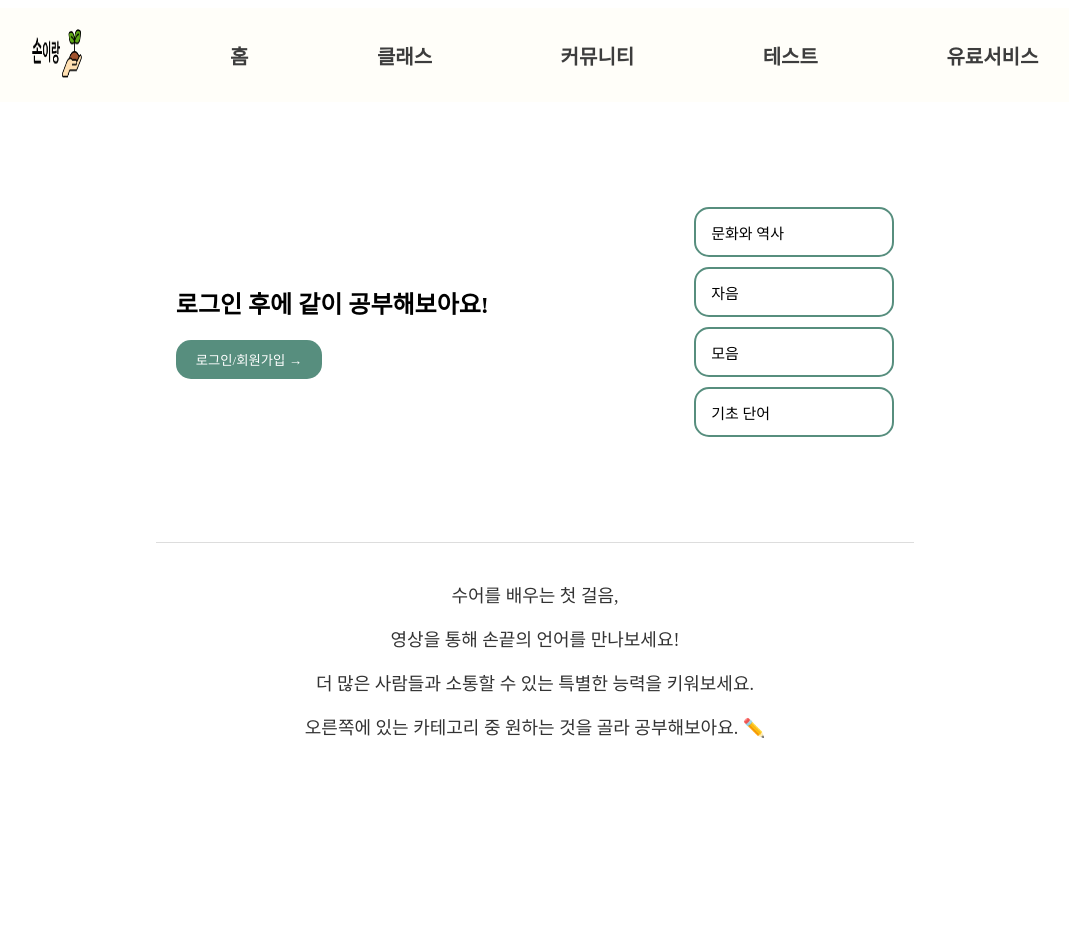
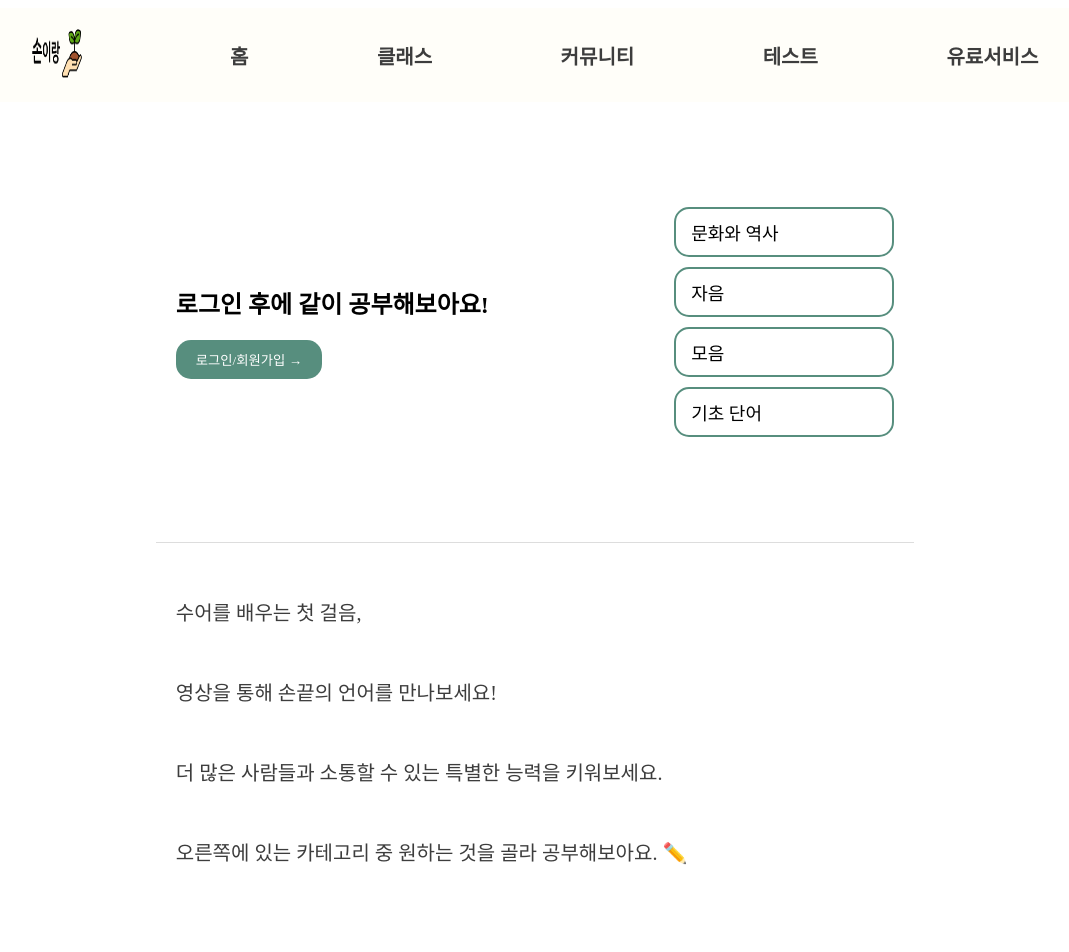
Before and after one commit to GDG-SignED/front, a React (Vite) app: page /class-main-page in a window 1280 px wide. Shown: the top 952 px of the page, without its empty margins (105-1174 px from the left). Built offline with nearby package versions, Linux system fonts and the light colour scheme; a web font is replaced by a local one.

Commit message:
Fear #3: 클래스 페이지 하단부 디폴트 텍스트 컴포넌트 분리

```diff
--- a/src/components/ClassPageContent.jsx
+++ b/src/components/ClassPageContent.jsx
@@ -4,11 +4,10 @@ function ClassPageContent() {
 
   return (
     <div className="class-page-content">
-      수어를 배우는 첫 걸음,
-      영상을 통해 손끝의 언어를 만나보세요!
-      더 많은 사람들과 소통할 수 있는 특별한 능력을 키워보세요.
-
-      오른쪽에 있는 카테고리 중 원하는 것을 골라 공부해보아요. ✏️
+      <p>수어를 배우는 첫 걸음,</p>
+      <p>영상을 통해 손끝의 언어를 만나보세요!</p>
+      <p>더 많은 사람들과 소통할 수 있는 특별한 능력을 키워보세요.</p>
+      <p>오른쪽에 있는 카테고리 중 원하는 것을 골라 공부해보아요. ✏️</p>
     </div>
   );
 };
--- a/src/components/css/ClassPageContent.css
+++ b/src/components/css/ClassPageContent.css
@@ -3,7 +3,7 @@
 position: absolute;
 font-style: normal;
 font-weight: 400;
-font-size: 40px;
+font-size: 20px;
 line-height: 60px;
 /* or 150% */
 color: #3D3D3D;
--- a/src/pages/ClassMainPage.jsx
+++ b/src/pages/ClassMainPage.jsx
@@ -43,12 +43,13 @@ function ClassMainPage() {
           {selectedCategory ? (
             <VideoGrid videos={selectedCategory.videos} />
           ) : (
-            <div className="default-text">
-              <p>수어를 배우는 첫 걸음,</p>
-              <p>영상을 통해 손끝의 언어를 만나보세요!</p>
-              <p>더 많은 사람들과 소통할 수 있는 특별한 능력을 키워보세요.</p>
-              <p>오른쪽에 있는 카테고리 중 원하는 것을 골라 공부해보아요. ✏️</p>
-            </div>
+            <ClassPageContent />
+            // <div className="default-text">
+            //   <p>수어를 배우는 첫 걸음,</p>
+            //   <p>영상을 통해 손끝의 언어를 만나보세요!</p>
+            //   <p>더 많은 사람들과 소통할 수 있는 특별한 능력을 키워보세요.</p>
+            //   <p>오른쪽에 있는 카테고리 중 원하는 것을 골라 공부해보아요. ✏️</p>
+            // </div>
           )}
         </main>
       </div>
--- a/src/pages/css/ClassMainPage.css
+++ b/src/pages/css/ClassMainPage.css
@@ -44,11 +44,11 @@
 
 .class-category-button {
   font-family: 'IBM-Plex-Sans-KR';
-  font-size: 15px;
+  font-size: 18px;
   font-weight: 500;
   text-align: left;
   padding: 10px 15px;
-  width: 200px;
+  width: 220px;
   height: 50px;
   background-color: white;
   cursor: pointer;
@@ -56,8 +56,10 @@
   border-radius: 15px;
 }
 
-/* 하단 콘텐츠 영역 */
+/* 하단부 */
 .class-content {
+  margin-left: 20%;
+  margin-right: 20%;
   flex-grow: 1;
   overflow-y: auto;
   padding: 20px;
```
